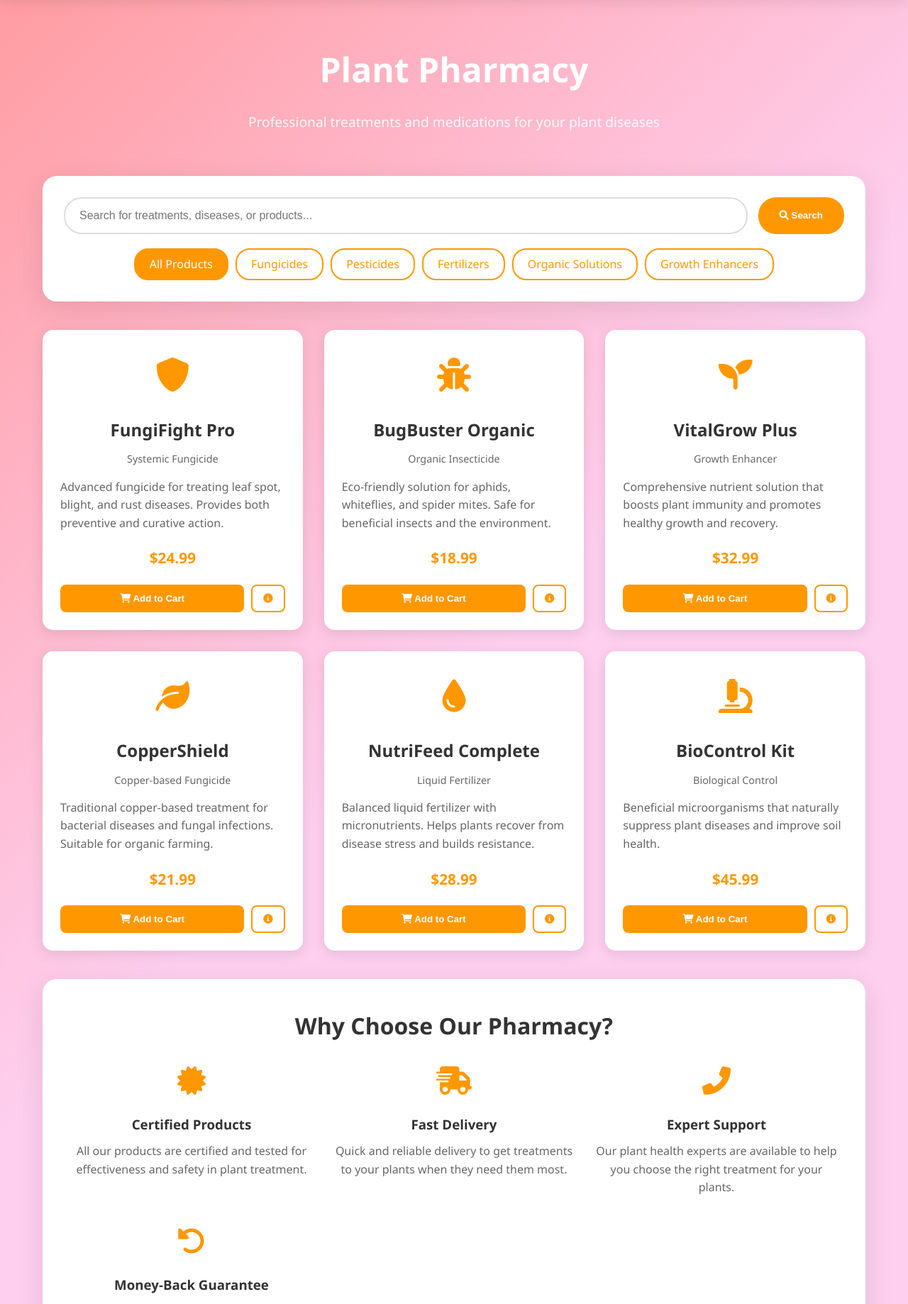
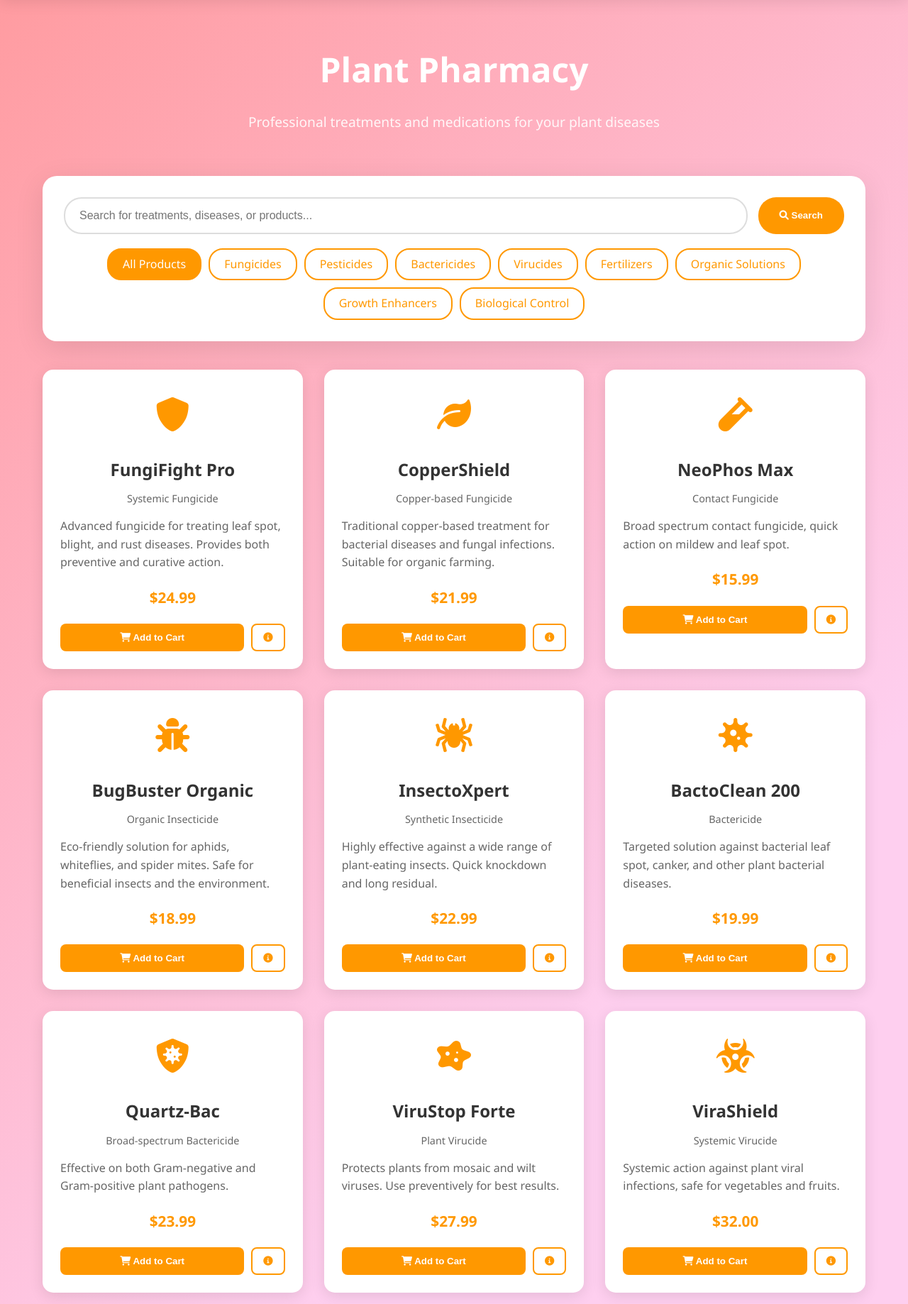
Before and after one commit to hienluong05/Plant_Hospital, a Flask app: page /pharmacy in a window 1280 px wide. Shown: the part 81-1919 px from the top of the page at 71% size. Run offline with Flask 3, Linux system fonts and the light colour scheme; parts of the project's set-up code (start-up, migrations or seed data) failed here and were passed over.

Commit message:
Pharmacy interface

```diff
--- a/MyAI/App/flaskr/templates/ai_diagnosis.html
+++ b/MyAI/App/flaskr/templates/ai_diagnosis.html
@@ -20,7 +20,9 @@
         font-family: "Segoe UI", Tahoma, Geneva, Verdana, sans-serif;
         line-height: 1.6;
         color: #333;
-        background: linear-gradient(135deg, #667eea 0%, #764ba2 100%);
+        /* Sử dụng ảnh nền */
+        background: url('{{ url_for("static", filename="ai-bg.jpg") }}') center
+          center/cover no-repeat;
         min-height: 100vh;
       }
 
--- a/MyAI/App/flaskr/templates/pharmacy.html
+++ b/MyAI/App/flaskr/templates/pharmacy.html
@@ -377,152 +377,51 @@
             <input
               type="text"
               class="search-input"
+              id="searchInput"
               placeholder="Search for treatments, diseases, or products..."
+              oninput="renderProducts()"
             />
-            <button class="search-btn">
+            <button class="search-btn" onclick="renderProducts()">
               <i class="fas fa-search"></i> Search
             </button>
           </div>
-          <div class="category-filters">
-            <a href="#" class="filter-btn active">All Products</a>
-            <a href="#" class="filter-btn">Fungicides</a>
-            <a href="#" class="filter-btn">Pesticides</a>
-            <a href="#" class="filter-btn">Fertilizers</a>
-            <a href="#" class="filter-btn">Organic Solutions</a>
-            <a href="#" class="filter-btn">Growth Enhancers</a>
+          <div class="category-filters" id="categoryFilters">
+            <a href="#" class="filter-btn active" data-category="All"
+              >All Products</a
+            >
+            <a href="#" class="filter-btn" data-category="Fungicide"
+              >Fungicides</a
+            >
+            <a href="#" class="filter-btn" data-category="Pesticide"
+              >Pesticides</a
+            >
+            <a href="#" class="filter-btn" data-category="Bactericide"
+              >Bactericides</a
+            >
+            <a href="#" class="filter-btn" data-category="Virucide"
+              >Virucides</a
+            >
+            <a href="#" class="filter-btn" data-category="Fertilizer"
+              >Fertilizers</a
+            >
+            <a href="#" class="filter-btn" data-category="Organic"
+              >Organic Solutions</a
+            >
+            <a href="#" class="filter-btn" data-category="Growth"
+              >Growth Enhancers</a
+            >
+            <a href="#" class="filter-btn" data-category="Biological"
+              >Biological Control</a
+            >
           </div>
         </div>
 
         <!-- Products Grid -->
-        <div class="products-grid">
-          <div class="product-card">
-            <div class="product-icon">
-              <i class="fas fa-shield-alt"></i>
-            </div>
-            <h3 class="product-name">FungiFight Pro</h3>
-            <p class="product-category">Systemic Fungicide</p>
-            <p class="product-description">
-              Advanced fungicide for treating leaf spot, blight, and rust
-              diseases. Provides both preventive and curative action.
-            </p>
-            <div class="product-price">$24.99</div>
-            <div class="product-actions">
-              <button class="btn-primary">
-                <i class="fas fa-shopping-cart"></i> Add to Cart
-              </button>
-              <button class="btn-secondary">
-                <i class="fas fa-info-circle"></i>
-              </button>
-            </div>
-          </div>
-
-          <div class="product-card">
-            <div class="product-icon">
-              <i class="fas fa-bug"></i>
-            </div>
-            <h3 class="product-name">BugBuster Organic</h3>
-            <p class="product-category">Organic Insecticide</p>
-            <p class="product-description">
-              Eco-friendly solution for aphids, whiteflies, and spider mites.
-              Safe for beneficial insects and the environment.
-            </p>
-            <div class="product-price">$18.99</div>
-            <div class="product-actions">
-              <button class="btn-primary">
-                <i class="fas fa-shopping-cart"></i> Add to Cart
-              </button>
-              <button class="btn-secondary">
-                <i class="fas fa-info-circle"></i>
-              </button>
-            </div>
-          </div>
-
-          <div class="product-card">
-            <div class="product-icon">
-              <i class="fas fa-seedling"></i>
-            </div>
-            <h3 class="product-name">VitalGrow Plus</h3>
-            <p class="product-category">Growth Enhancer</p>
-            <p class="product-description">
-              Comprehensive nutrient solution that boosts plant immunity and
-              promotes healthy growth and recovery.
-            </p>
-            <div class="product-price">$32.99</div>
-            <div class="product-actions">
-              <button class="btn-primary">
-                <i class="fas fa-shopping-cart"></i> Add to Cart
-              </button>
-              <button class="btn-secondary">
-                <i class="fas fa-info-circle"></i>
-              </button>
-            </div>
-          </div>
-
-          <div class="product-card">
-            <div class="product-icon">
-              <i class="fas fa-leaf"></i>
-            </div>
-            <h3 class="product-name">CopperShield</h3>
-            <p class="product-category">Copper-based Fungicide</p>
-            <p class="product-description">
-              Traditional copper-based treatment for bacterial diseases and
-              fungal infections. Suitable for organic farming.
-            </p>
-            <div class="product-price">$21.99</div>
-            <div class="product-actions">
-              <button class="btn-primary">
-                <i class="fas fa-shopping-cart"></i> Add to Cart
-              </button>
-              <button class="btn-secondary">
-                <i class="fas fa-info-circle"></i>
-              </button>
-            </div>
-          </div>
-
-          <div class="product-card">
-            <div class="product-icon">
-              <i class="fas fa-tint"></i>
-            </div>
-            <h3 class="product-name">NutriFeed Complete</h3>
-            <p class="product-category">Liquid Fertilizer</p>
-            <p class="product-description">
-              Balanced liquid fertilizer with micronutrients. Helps plants
-              recover from disease stress and builds resistance.
-            </p>
-            <div class="product-price">$28.99</div>
-            <div class="product-actions">
-              <button class="btn-primary">
-                <i class="fas fa-shopping-cart"></i> Add to Cart
-              </button>
-              <button class="btn-secondary">
-                <i class="fas fa-info-circle"></i>
-              </button>
-            </div>
-          </div>
-
-          <div class="product-card">
-            <div class="product-icon">
-              <i class="fas fa-microscope"></i>
-            </div>
-            <h3 class="product-name">BioControl Kit</h3>
-            <p class="product-category">Biological Control</p>
-            <p class="product-description">
-              Beneficial microorganisms that naturally suppress plant diseases
-              and improve soil health.
-            </p>
-            <div class="product-price">$45.99</div>
-            <div class="product-actions">
-              <button class="btn-primary">
-                <i class="fas fa-shopping-cart"></i> Add to Cart
-              </button>
-              <button class="btn-secondary">
-                <i class="fas fa-info-circle"></i>
-              </button>
-            </div>
-          </div>
+        <div class="products-grid" id="productsGrid">
+          <!-- JS render sản phẩm tại đây -->
         </div>
 
-        <!-- Information Section -->
+        <!-- Information Section giữ nguyên -->
         <div class="info-section">
           <h2 class="info-title">Why Choose Our Pharmacy?</h2>
           <div class="info-grid">
@@ -570,5 +469,219 @@
         </div>
       </div>
     </main>
+    <script>
+      // Danh sách sản phẩm mẫu, mỗi sản phẩm có category (dạng key English, có thể dùng cho filter)
+      const products = [
+        // Fungicides
+        {
+          icon: "fa-shield-alt",
+          name: "FungiFight Pro",
+          category: "Fungicide",
+          catLabel: "Systemic Fungicide",
+          description:
+            "Advanced fungicide for treating leaf spot, blight, and rust diseases. Provides both preventive and curative action.",
+          price: "$24.99",
+        },
+        {
+          icon: "fa-leaf",
+          name: "CopperShield",
+          category: "Fungicide",
+          catLabel: "Copper-based Fungicide",
+          description:
+            "Traditional copper-based treatment for bacterial diseases and fungal infections. Suitable for organic farming.",
+          price: "$21.99",
+        },
+        {
+          icon: "fa-vial",
+          name: "NeoPhos Max",
+          category: "Fungicide",
+          catLabel: "Contact Fungicide",
+          description:
+            "Broad spectrum contact fungicide, quick action on mildew and leaf spot.",
+          price: "$15.99",
+        },
+        // Pesticides
+        {
+          icon: "fa-bug",
+          name: "BugBuster Organic",
+          category: "Pesticide",
+          catLabel: "Organic Insecticide",
+          description:
+            "Eco-friendly solution for aphids, whiteflies, and spider mites. Safe for beneficial insects and the environment.",
+          price: "$18.99",
+        },
+        {
+          icon: "fa-spider",
+          name: "InsectoXpert",
+          category: "Pesticide",
+          catLabel: "Synthetic Insecticide",
+          description:
+            "Highly effective against a wide range of plant-eating insects. Quick knockdown and long residual.",
+          price: "$22.99",
+        },
+        // Bactericides
+        {
+          icon: "fa-virus",
+          name: "BactoClean 200",
+          category: "Bactericide",
+          catLabel: "Bactericide",
+          description:
+            "Targeted solution against bacterial leaf spot, canker, and other plant bacterial diseases.",
+          price: "$19.99",
+        },
+        {
+          icon: "fa-shield-virus",
+          name: "Quartz-Bac",
+          category: "Bactericide",
+          catLabel: "Broad-spectrum Bactericide",
+          description:
+            "Effective on both Gram-negative and Gram-positive plant pathogens.",
+          price: "$23.99",
+        },
+        // Virucides
+        {
+          icon: "fa-disease",
+          name: "ViruStop Forte",
+          category: "Virucide",
+          catLabel: "Plant Virucide",
+          description:
+            "Protects plants from mosaic and wilt viruses. Use preventively for best results.",
+          price: "$27.99",
+        },
+        {
+          icon: "fa-biohazard",
+          name: "ViraShield",
+          category: "Virucide",
+          catLabel: "Systemic Virucide",
+          description:
+            "Systemic action against plant viral infections, safe for vegetables and fruits.",
+          price: "$32.00",
+        },
+        // Fertilizers
+        {
+          icon: "fa-tint",
+          name: "NutriFeed Complete",
+          category: "Fertilizer",
+          catLabel: "Liquid Fertilizer",
+          description:
+            "Balanced liquid fertilizer with micronutrients. Helps plants recover from disease stress and builds resistance.",
+          price: "$28.99",
+        },
+        // Organic Solutions
+        {
+          icon: "fa-leaf",
+          name: "GreenGuard",
+          category: "Organic",
+          catLabel: "Organic Plant Protector",
+          description:
+            "Natural plant extract to boost immunity and deter pests. Safe for daily use.",
+          price: "$17.50",
+        },
+        // Growth Enhancers
+        {
+          icon: "fa-seedling",
+          name: "VitalGrow Plus",
+          category: "Growth",
+          catLabel: "Growth Enhancer",
+          description:
+            "Comprehensive nutrient solution that boosts plant immunity and promotes healthy growth and recovery.",
+          price: "$32.99",
+        },
+        // Biological Control
+        {
+          icon: "fa-microscope",
+          name: "BioControl Kit",
+          category: "Biological",
+          catLabel: "Biological Control",
+          description:
+            "Beneficial microorganisms that naturally suppress plant diseases and improve soil health.",
+          price: "$45.99",
+        },
+      ];
+
+      // Mapping để hiển thị nút lọc -> tên category tương ứng
+      const categoryMap = {
+        All: null,
+        Fungicide: "Fungicide",
+        Pesticide: "Pesticide",
+        Bactericide: "Bactericide",
+        Virucide: "Virucide",
+        Fertilizer: "Fertilizer",
+        Organic: "Organic",
+        Growth: "Growth",
+        Biological: "Biological",
+      };
+
+      // Gắn sự kiện cho các nút lọc
+      document.addEventListener("DOMContentLoaded", function () {
+        const filterBtns = document.querySelectorAll(".filter-btn");
+        filterBtns.forEach((btn) => {
+          btn.addEventListener("click", function (e) {
+            e.preventDefault();
+            filterBtns.forEach((b) => b.classList.remove("active"));
+            this.classList.add("active");
+            renderProducts();
+          });
+        });
+        renderProducts();
+      });
+
+      function renderProducts() {
+        const grid = document.getElementById("productsGrid");
+        const search = document
+          .getElementById("searchInput")
+          .value.trim()
+          .toLowerCase();
+        const activeBtn = document.querySelector(".filter-btn.active");
+        const selectedCat = activeBtn
+          ? activeBtn.getAttribute("data-category")
+          : "All";
+        grid.innerHTML = "";
+
+        let filtered = products;
+
+        if (selectedCat !== "All" && categoryMap[selectedCat]) {
+          filtered = filtered.filter(
+            (p) => p.category === categoryMap[selectedCat]
+          );
+        }
+
+        if (search) {
+          filtered = filtered.filter(
+            (p) =>
+              p.name.toLowerCase().includes(search) ||
+              p.catLabel.toLowerCase().includes(search) ||
+              p.description.toLowerCase().includes(search)
+          );
+        }
+
+        if (filtered.length === 0) {
+          grid.innerHTML = `<div style="grid-column: 1/-1; text-align:center; color:#888;">No products found.</div>`;
+          return;
+        }
+
+        for (const p of filtered) {
+          grid.innerHTML += `
+            <div class="product-card">
+              <div class="product-icon">
+                <i class="fas ${p.icon}"></i>
+              </div>
+              <h3 class="product-name">${p.name}</h3>
+              <p class="product-category">${p.catLabel}</p>
+              <p class="product-description">${p.description}</p>
+              <div class="product-price">${p.price}</div>
+              <div class="product-actions">
+                <button class="btn-primary">
+                  <i class="fas fa-shopping-cart"></i> Add to Cart
+                </button>
+                <button class="btn-secondary">
+                  <i class="fas fa-info-circle"></i>
+                </button>
+              </div>
+            </div>
+          `;
+        }
+      }
+    </script>
   </body>
 </html>
```
Also changed, not shown: MyAI/App/flaskr/schema.sql (+25 -0 lines), MyAI/App/flaskr/static/ai-bg.avif (added), MyAI/App/flaskr/static/ai-bg.jpg (added), MyAI/App/flaskr/static/bg-plants.jpg (added), MyAI/App/flaskr/static/expert-bg.jpg (added), MyAI/App/flaskr/static/hero-bg.jpg (added), MyAI/App/flaskr/static/register-image.jpg (added), MyAI/App/flaskr/static/upload.jpg (added), MyAI/App/instance/plant_disease.sqlite (added), 1 other file.
